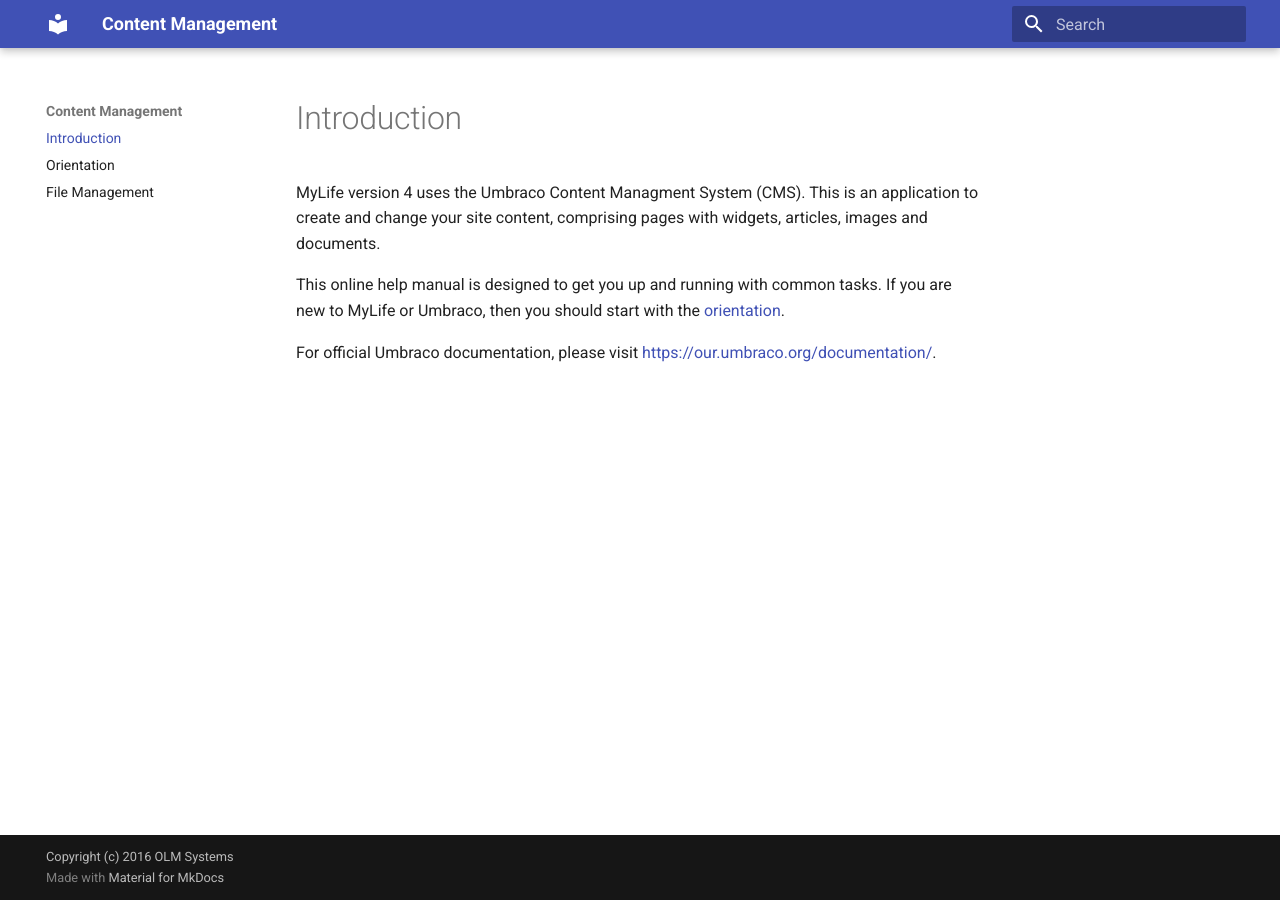
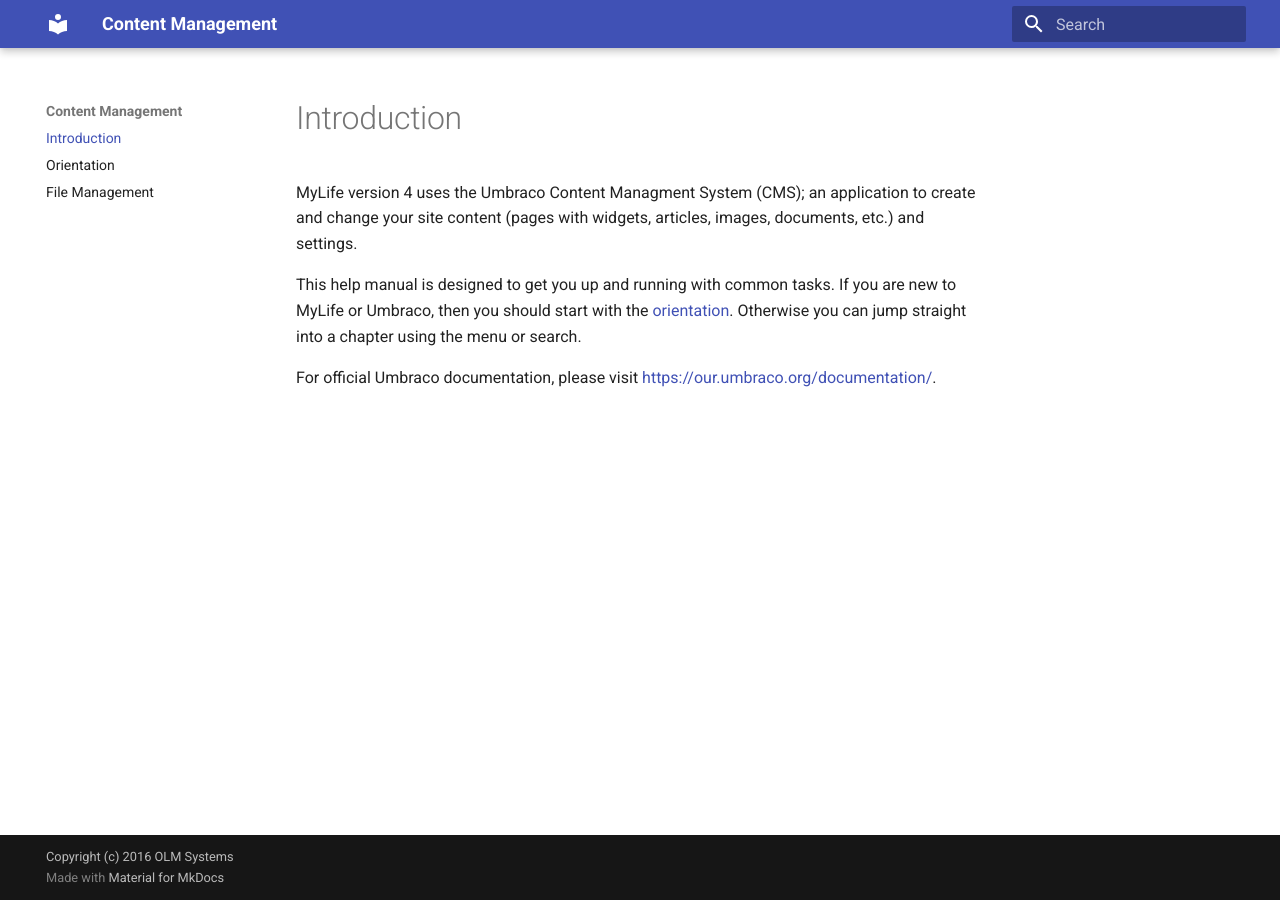
Before and after one commit to airburst/docs-cms, an MkDocs documentation site: the page built from docs/index.md, in a window 1280 px wide. Built offline with MkDocs 1.6.1 and Material for MkDocs 9.7.7, drawn with Linux system fonts in a browser that asks for light colours; old or Windows-style settings are respelled for this version of MkDocs.

Commit message:
Changes intro and removed Mkdocs from aside

```diff
--- a/docs/index.md
+++ b/docs/index.md
@@ -1,7 +1,7 @@
 # Introduction
 
-MyLife version 4 uses the Umbraco Content Managment System (CMS).  This is an application to create and change your site content, comprising pages with widgets, articles, images and documents.
+MyLife version 4 uses the Umbraco Content Managment System (CMS); an application to create and change your site content (pages with widgets, articles, images, documents, etc.) and settings.
 
-This online help manual is designed to get you up and running with common tasks.  If you are new to MyLife or Umbraco, then you should start with the [orientation](./orientation/orientation/).
+This help manual is designed to get you up and running with common tasks.  If you are new to MyLife or Umbraco, then you should start with the [orientation](./orientation/orientation/).  Otherwise you can jump straight into a chapter using the menu or search.
 
 For official Umbraco documentation, please visit [https://our.umbraco.org/documentation/](http://https://our.umbraco.org/documentation/).
```
